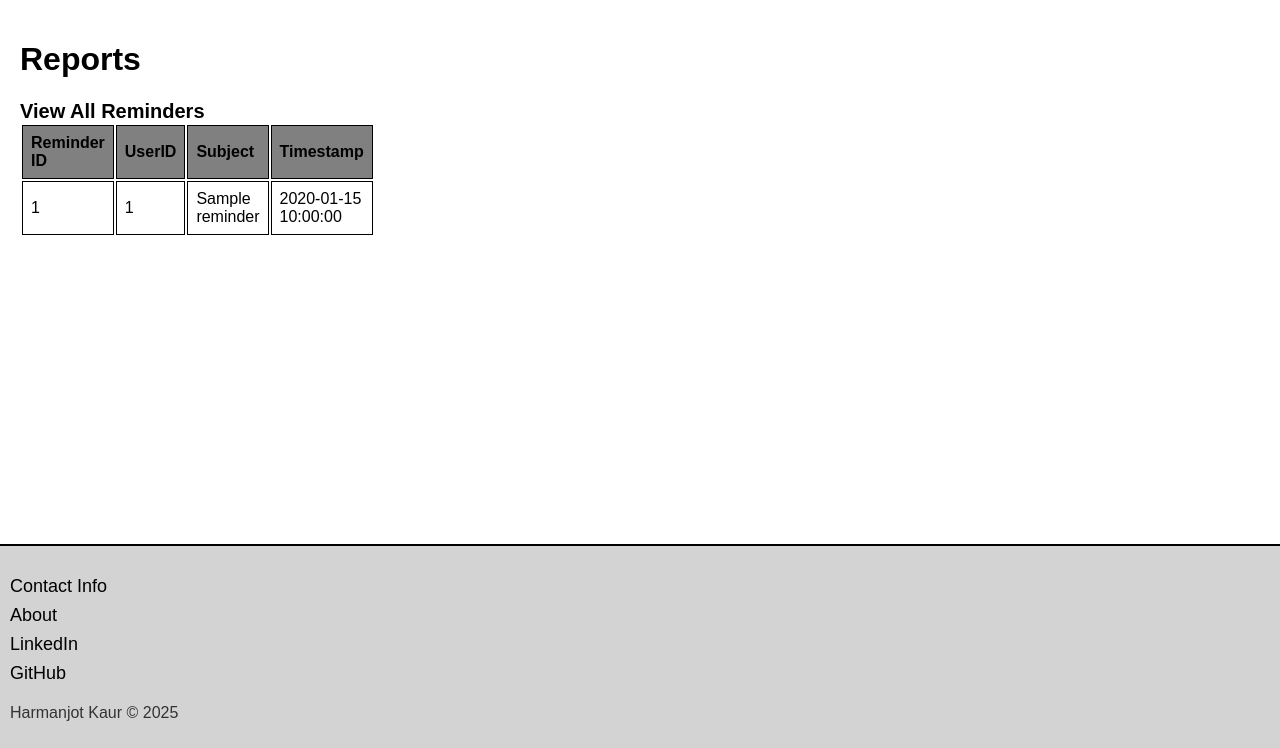
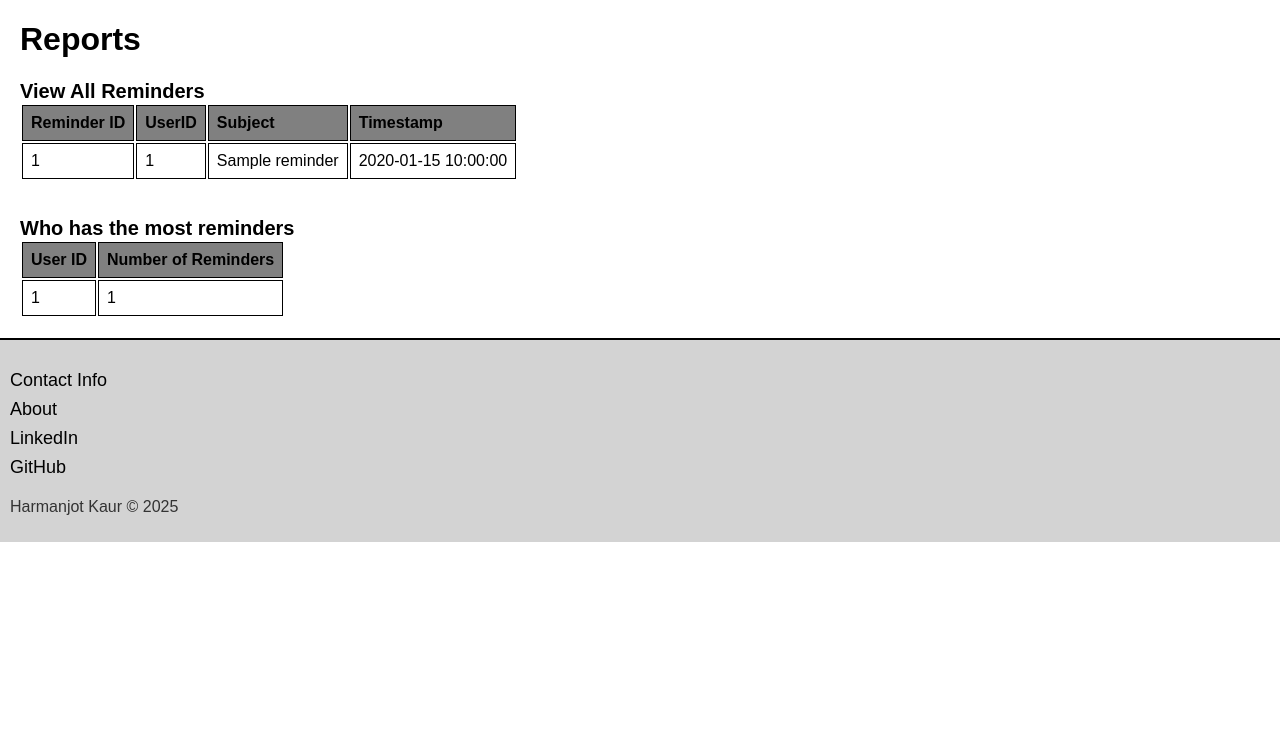
Before and after one commit to Harmanjot14/COSC-4806-5, a PHP site: template app/views/reports/index.php in a window 1280 px wide. Shown: the part 96-844 px from the top of the page. After the commit the page ends 638 px from the top, so only its background shows below. Run offline with PHP 8.4, Linux system fonts and the light colour scheme; the visitor is signed in with stand-in values (Sample User, id 1); tables that the repository leaves empty or names only in its code hold one stand-in row (values such as "Sample post"); the template is opened without the code that fills it: most values are stand-ins (such as "Sample title", 1, 10 or a date in 2020).

Commit message:
Added who has the most reminders

```diff
--- a/app/views/reports/index.php
+++ b/app/views/reports/index.php
@@ -1,14 +1,13 @@
 <?php require_once 'app/views/templates/header.php' ?>
 
 <div class="reports">
-  <div class="page-container">
     <div class="page-header" id="banner">
+      <h1>Reports</h1>
       <div class="row">
-        <div>
-           <h1>Reports</h1>
             <!-- Using card component of Bootstrap -->
               <!-- To view all the reminders -->
-                <div class="card" style="width: 18rem;">
+              <div class="col-md-6">
+                <div class="card mb-4">
                   <div class="card-header">View All Reminders</div>
                   <div class="card-body">
                     <table>
@@ -28,16 +27,45 @@
                               echo "<td>" . $reminder['user_id'] . "</td>";
                               echo "<td>" . $reminder['subject'] . "</td>";
                               echo "<td>" . $reminder['created_at'] . "</td>";
+                              echo "</tr>";
                           }
                         ?>
                       </tbody>
                     </table>
                   </div>
                 </div>
+              </div>
+              <br><br>
 
-        </div>
+               <!-- who has the most reminders -->
+              <div class="col-md-6">
+                <div class="card mb-4">
+                  <div class="card-header">Who has the most reminders</div>
+                  <div class="card-body">
+                    <table>
+                      <thead>
+                        <tr>
+                          <th>User ID</th>
+                          <th>Number of Reminders</th>
+                        </tr>
+                      </thead>
+                      <tbody>
+                        <?php
+                          foreach ($data['mostReminders'] as $reminder){
+                              echo "<tr>";
+                              echo "<td>" . $reminder['user_id'] . "</td>";
+                              echo "<td>" . $reminder['count'] . "</td>";
+                              echo "</tr>";
+
+                          }
+                        ?>
+                        </tbody>
+                      </table>
+                    </div>
+                  </div>
+                </div>
+
       </div>
-    </div>
   </div>
 </div>
 
```
